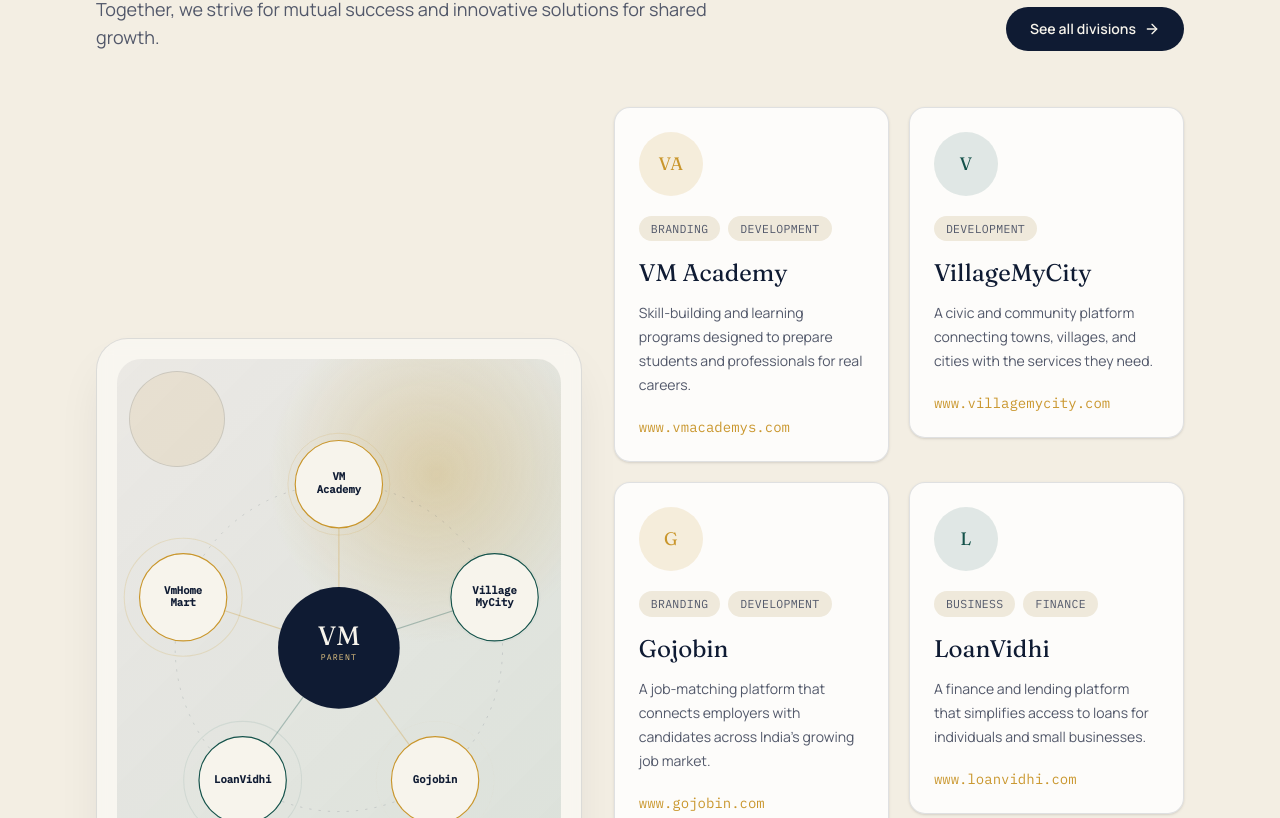
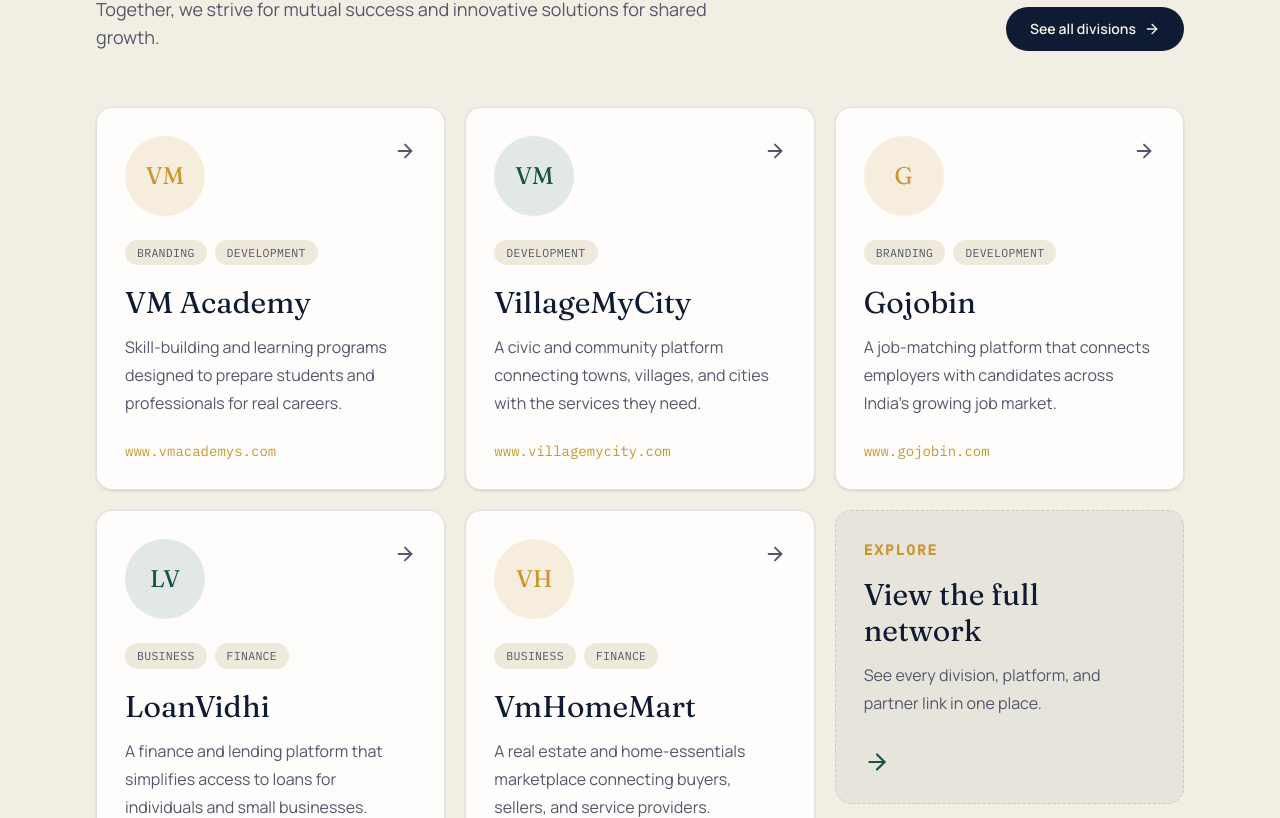
Before and after one commit to Abhishekabhi-byte/Vidi-Math-Digital-Services, a Next.js app: page / in a window 1280 px wide. Shown: the part 4382-5200 px from the top of the page. Built offline with nearby package versions, Linux system fonts and the light colour scheme.

Commit message:
Added new changesby removing the network orbit from our divisions

```diff
--- a/app/divisions/page.tsx
+++ b/app/divisions/page.tsx
@@ -2,7 +2,6 @@ import type { Metadata } from "next";
 import Link from "next/link";
 import { ArrowRight, ArrowUpRight } from "lucide-react";
 import Reveal from "@/components/Reveal";
-import NetworkOrbit from "@/components/NetworkOrbit";
 import { divisions } from "@/data/content";
 
 export const metadata: Metadata = {
@@ -14,21 +13,16 @@ export default function DivisionsPage() {
   return (
     <div>
       <section className="border-b border-line paper-texture">
-        <div className="mx-auto max-w-6xl px-6 lg:px-8 py-20 lg:py-24 grid lg:grid-cols-[1fr_0.9fr] gap-14 items-center">
+        <div className="mx-auto max-w-4xl px-6 lg:px-8 py-20 lg:py-24 text-center">
           <Reveal>
-            <p className="eyebrow mb-4">Facilitating global business networks</p>
-            <h1 className="font-display text-4xl sm:text-5xl text-ink leading-tight text-balance">
+            <p className="eyebrow mb-4 justify-center flex">Facilitating global business networks</p>
+            <h1 className="font-display text-4xl sm:text-6xl text-ink leading-tight text-balance">
               Five divisions. One shared standard of trust.
             </h1>
-            <p className="mt-6 text-lg text-text-muted leading-relaxed max-w-lg">
+            <p className="mt-6 text-lg text-text-muted leading-relaxed">
               We highly value and prioritise the collaborative relationships with our partners.
               Together, we strive for mutual success and innovative solutions for shared growth.
             </p>
-          </Reveal>
-          <Reveal delay={0.15}>
-            <div className="mx-auto w-full max-w-2xl">
-              <NetworkOrbit compact className="w-full" />
-            </div>
           </Reveal>
         </div>
       </section>
--- a/app/page.tsx
+++ b/app/page.tsx
@@ -604,46 +604,31 @@ export default function Home() {
             </Reveal>
           </div>
 
-          <div className="grid gap-8 lg:grid-cols-[0.92fr_1.08fr] lg:items-center">
-            <Reveal delay={0.1}>
-              <div className="relative mx-auto flex min-h-[420px] w-full max-w-[700px] items-center justify-center overflow-hidden rounded-[2rem] border border-line bg-white/45 shadow-2xl shadow-ink/10 backdrop-blur-sm sm:min-h-[560px] lg:min-h-[620px]">
-                <div
-                  aria-hidden
-                  className="absolute inset-5 rounded-[1.5rem] bg-[linear-gradient(135deg,rgba(15,27,51,0.06),rgba(20,82,74,0.13)),radial-gradient(circle_at_72%_20%,rgba(228,197,131,0.55),transparent_30%)]"
-                />
-                <div
-                  aria-hidden
-                  className="absolute left-8 top-8 h-24 w-24 rounded-full border border-gold/40 bg-gold/10"
-                />
-                <div className="relative z-10 w-[118%] max-w-[760px] p-2 sm:w-[112%] lg:w-[118%]">
-                  <NetworkOrbit />
-                </div>
-              </div>
-            </Reveal>
-
-            <div className="grid grid-cols-1 gap-5 sm:grid-cols-2">
+          <div className="grid grid-cols-1 gap-5 md:grid-cols-2 xl:grid-cols-3">
             {divisions.map((d, i) => (
               <Reveal key={d.name} delay={0.05 * i}>
                 <a
                   href={`https://${d.url}`}
                   target="_blank"
                   rel="noreferrer"
-                    className="group flex min-h-48 flex-col rounded-2xl border border-line bg-white/80 p-6 shadow-sm transition-all duration-300 hover:-translate-y-1 hover:border-teal/50 hover:shadow-xl hover:shadow-ink/8"
+                  className="group flex min-h-64 flex-col rounded-2xl border border-line bg-white/85 p-7 shadow-sm transition-all duration-300 hover:-translate-y-1 hover:border-teal/50 hover:shadow-xl hover:shadow-ink/8"
                 >
+                  <div className="flex items-start justify-between gap-4">
                     <div
-                      className={`mb-5 flex h-16 w-16 items-center justify-center rounded-full text-lg font-display ${
+                      className={`flex h-20 w-20 shrink-0 items-center justify-center rounded-full text-2xl font-display ${
                         d.color === "gold"
                           ? "bg-gold/15 text-gold"
                           : "bg-teal/12 text-teal"
                       }`}
                     >
-                      {d.name
-                        .split(" ")
-                        .map((part) => part[0])
-                        .join("")
-                        .slice(0, 2)}
+                      {d.name.replace(/[^A-Z]/g, "").slice(0, 2) || d.name.slice(0, 2)}
                     </div>
-                    <div className="flex flex-wrap gap-2">
+                    <ArrowRight
+                      size={22}
+                      className="mt-1 text-text-muted transition-all group-hover:translate-x-1 group-hover:text-teal"
+                    />
+                  </div>
+                  <div className="mt-6 flex flex-wrap gap-2">
                     {d.tags.map((t) => (
                       <span
                         key={t}
@@ -653,9 +638,9 @@ export default function Home() {
                       </span>
                     ))}
                   </div>
-                    <h3 className="mt-4 font-display text-2xl text-ink">{d.name}</h3>
-                    <p className="mt-3 flex-1 text-sm leading-6 text-text-muted">{d.description}</p>
-                    <span className="mt-5 font-mono text-sm text-gold transition-colors group-hover:text-teal">
+                  <h3 className="mt-5 font-display text-3xl text-ink">{d.name}</h3>
+                  <p className="mt-3 flex-1 text-base leading-7 text-text-muted">{d.description}</p>
+                  <span className="mt-6 font-mono text-sm text-gold transition-colors group-hover:text-teal">
                     {d.url}
                   </span>
                 </a>
@@ -664,19 +649,18 @@ export default function Home() {
             <Reveal delay={0.28}>
               <Link
                 href="/divisions"
-                  className="flex min-h-48 flex-col justify-between rounded-2xl border border-dashed border-teal/40 bg-teal/5 p-6 transition-all hover:border-teal hover:bg-teal/10"
+                className="flex min-h-64 flex-col justify-between rounded-2xl border border-dashed border-teal/45 bg-teal/5 p-7 transition-all hover:border-teal hover:bg-teal/10"
               >
                 <div>
-                    <p className="eyebrow mb-3 text-teal">Explore</p>
-                    <h3 className="font-display text-2xl text-ink">View the full network</h3>
-                    <p className="mt-3 text-sm leading-6 text-text-muted">
+                  <p className="eyebrow mb-4 text-teal">Explore</p>
+                  <h3 className="font-display text-3xl text-ink">View the full network</h3>
+                  <p className="mt-3 text-base leading-7 text-text-muted">
                     See every division, platform, and partner link in one place.
                   </p>
                 </div>
-                  <ArrowRight size={22} className="mt-6 text-teal" />
+                <ArrowRight size={26} className="mt-8 text-teal" />
               </Link>
             </Reveal>
-            </div>
           </div>
         </div>
       </section>
```
Lines whose indentation alone changed are shown as unchanged.
